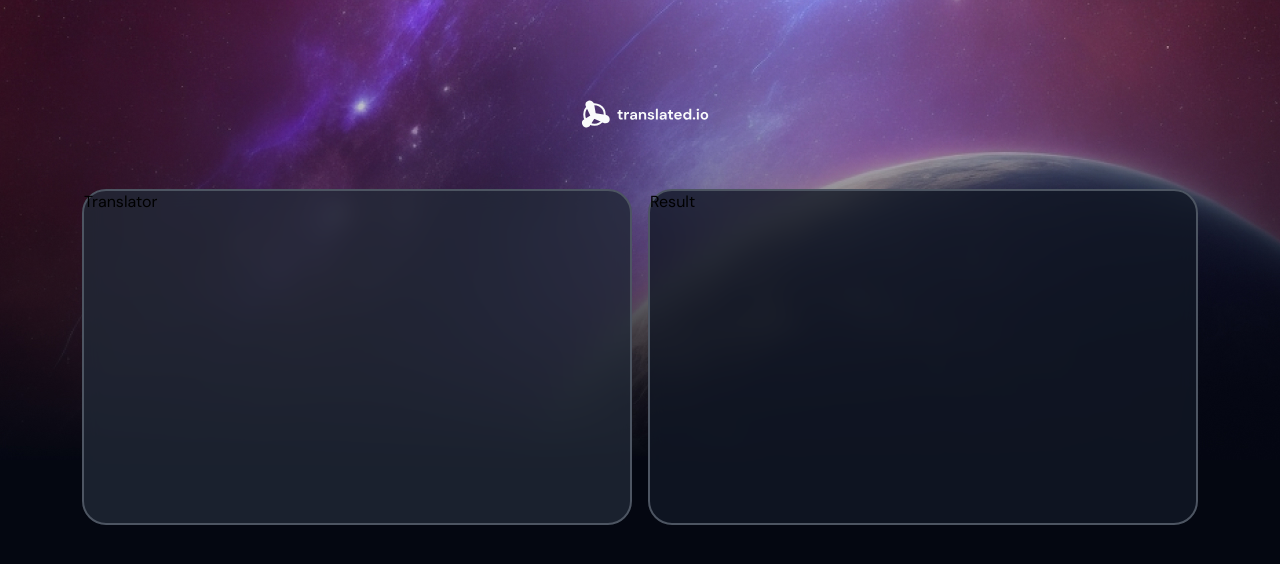
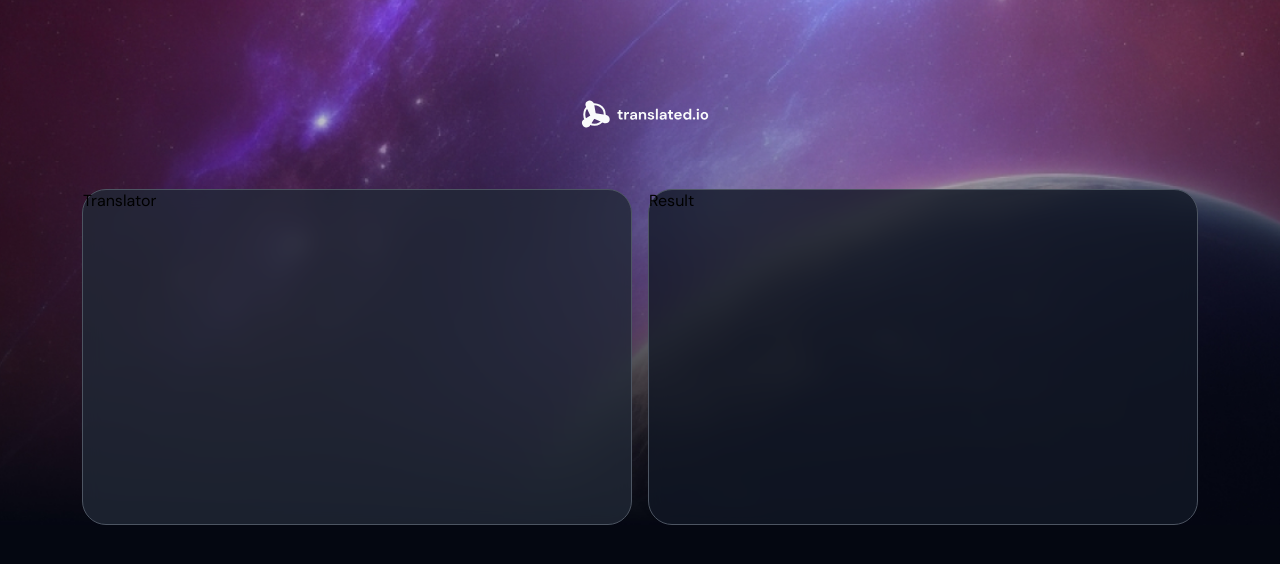
Before and after one commit to EdiedRamos/translate, a React (Vite) app: page / in a window 1280 px wide. Shown: the top 564 px of the page. Built offline with nearby package versions, Linux system fonts and the light colour scheme.

Commit message:
style: update background image size

```diff
--- a/src/components/CardLayout/CardLayout.scss
+++ b/src/components/CardLayout/CardLayout.scss
@@ -2,7 +2,7 @@
 
 .card-layout {
   backdrop-filter: blur(10px);
-  border: 2px solid $gray-200;
+  border: 1px solid $gray-200;
   border-radius: 24px;
   width: 550px;
   height: 336px;
--- a/src/general/styles/main.scss
+++ b/src/general/styles/main.scss
@@ -8,13 +8,12 @@ body {
   background-size: fill;
   background-repeat: no-repeat;
   background-color: $dark;
-  min-height: 100vh;
   font-family: $font-family;
 }
 
 @media (width >= 991px) {
   body {
     background-image: url("/src/general/assets/hero_img-desktop.jpg");
-    background-size: contain;
+    background-size: cover;
   }
 }
```
